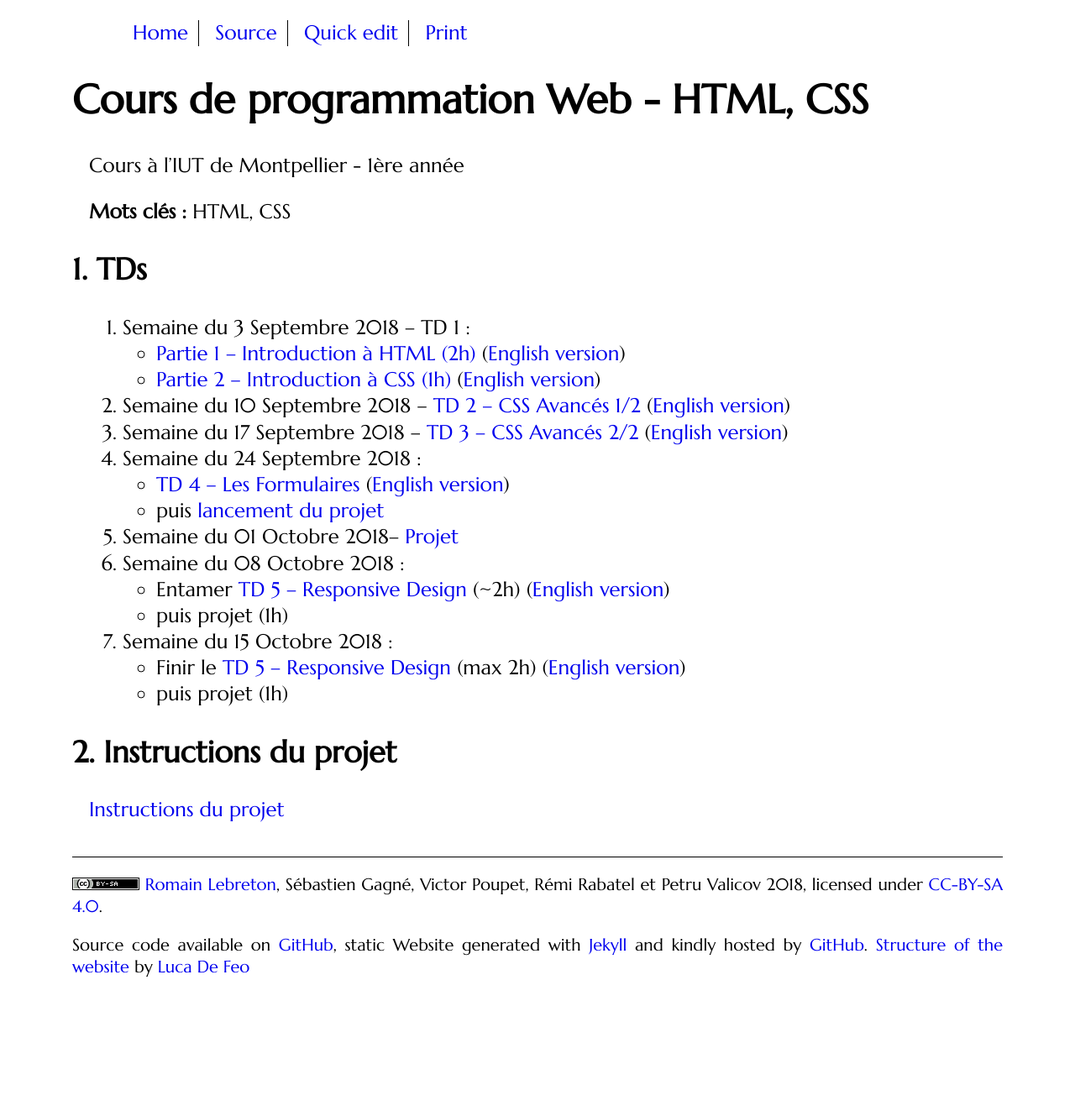
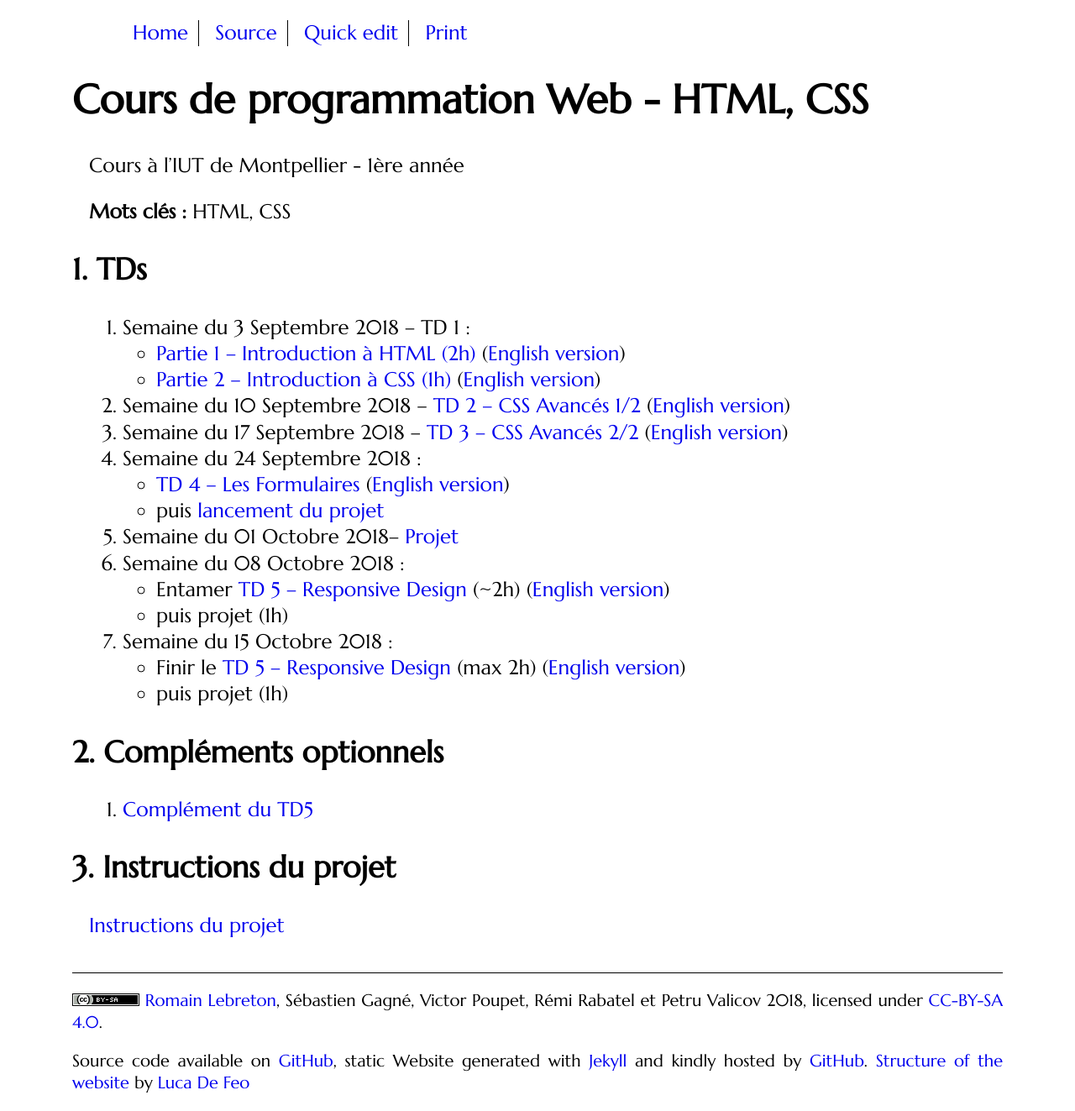
Before and after one commit to romainlebreton/R1.02-DeveloppementInterfacesWeb, a Jekyll site: the page built from index.md, in a window 1280 px wide. Shown: the whole page at 84% size. Built offline with Jekyll 4.4.1, drawn with Linux system fonts in a browser that asks for light colours; some web fonts are replaced; comment, search, counter and statistics services are not loaded; before the commit the page ends 1185 px from its top, so only the background shows below that.

Commit message:
Tut5 compléments

```diff
--- a/index.md
+++ b/index.md
@@ -37,9 +37,9 @@ Cours à l'IUT de Montpellier - 1ère année
 <!-- 1. Semaine du 19 Novembre 2018 -- projet (3h) -->
 <!-- 1. Semaine du 07 Janvier 2019 -- Soutenances de projet -->
 
-<!-- ## Compléments optionnels -->
+## Compléments optionnels
 
-<!-- 1. [Complément du TD5](assets/tut5-complement.html) -->
+1. [Complément du TD5](assets/tut5-complement.html)
 
 ## Instructions du projet
 
```
